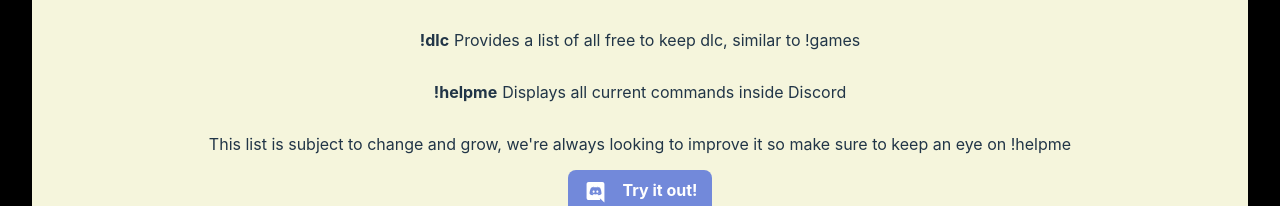
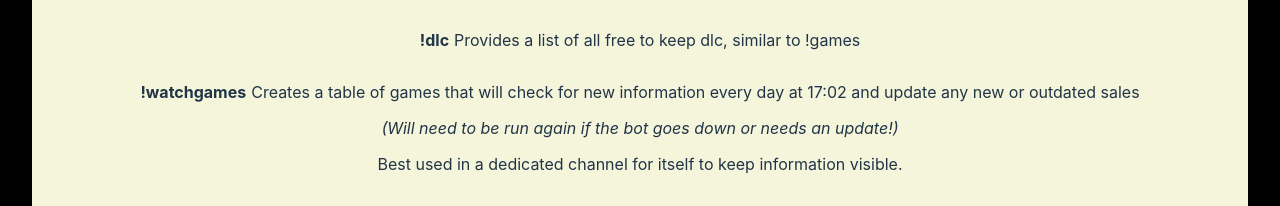
Before and after one commit to nde95/steam-sales, a React (Vite) app: page /discord in a window 1280 px wide. Shown: the part 740-946 px from the top of the page. Built offline with nearby package versions, Linux system fonts and the light colour scheme.

Commit message:
new command updates

```diff
--- a/src/components/discord-docs/discord-docs.component.jsx
+++ b/src/components/discord-docs/discord-docs.component.jsx
@@ -20,6 +20,8 @@ const DiscordDocs = () => {
                     <h3>Our current command list can be found below:</h3>
                     <span className="command-container"><p className="command">!games </p><p>Provides a list of all free to keep games at the time of request with a link right to the Steam page</p></span> <br />
                     <span className="command-container"><p className="command">!dlc </p><p>Provides a list of all free to keep dlc, similar to !games</p></span> <br />
+                    <span className="command-container"><p className="command">!watchgames </p><p>Creates a table of games that will check for new information every day at 17:02 and update any new or outdated sales</p></span> <br />
+                    <span className="command-info">(Will need to be run again if the bot goes down or needs an update!)</span> <p>Best used in a dedicated channel for itself to keep information visible.</p> <br />
                     <span className="command-container"><p className="command">!helpme </p><p>Displays all current commands inside Discord</p></span> <br />
                     <p>This list is subject to change and grow, we're always looking to improve it so make sure to keep an eye on !helpme</p>
                 </div>
--- a/src/components/discord-docs/discord-docs.styles.css
+++ b/src/components/discord-docs/discord-docs.styles.css
@@ -4,6 +4,10 @@
     border-radius: 25px;
     padding-top: 20px;
     padding-bottom: 20px;
+}
+
+.command-info {
+    font-style: italic;
 }
 
 .docs-container img {
```
